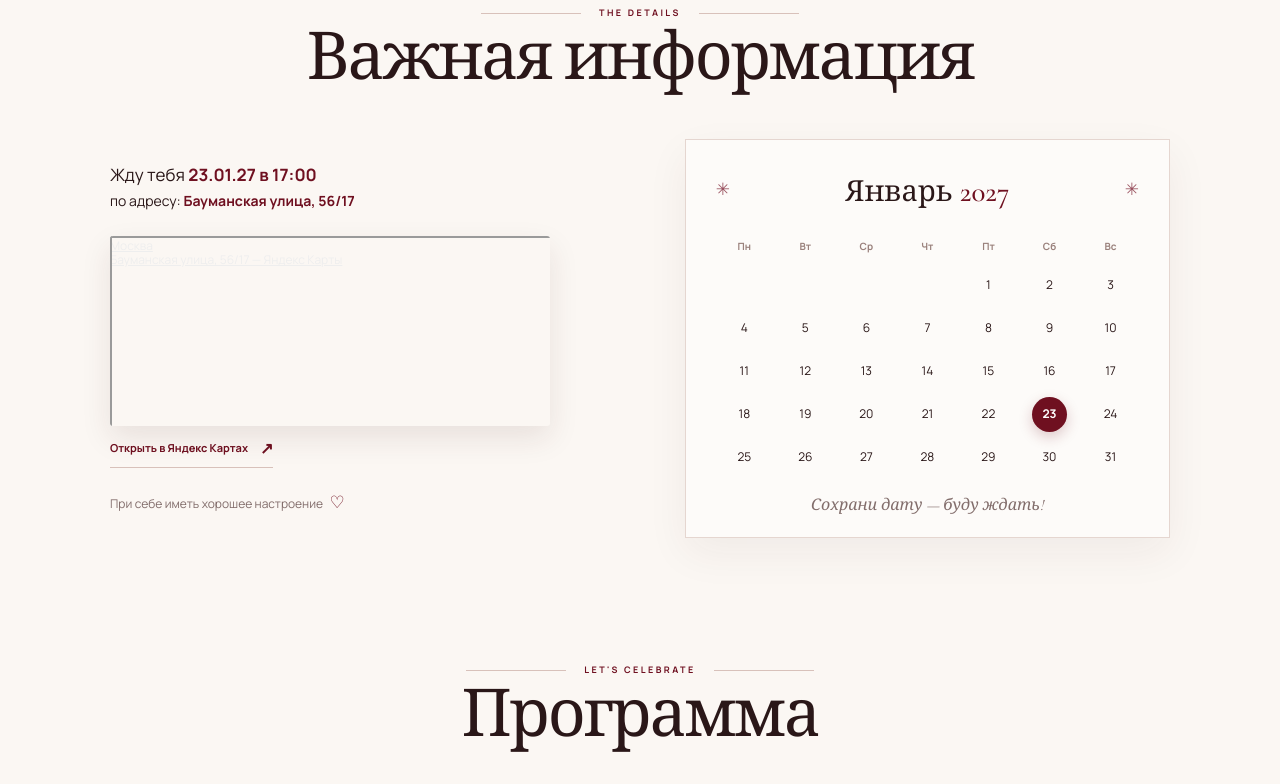
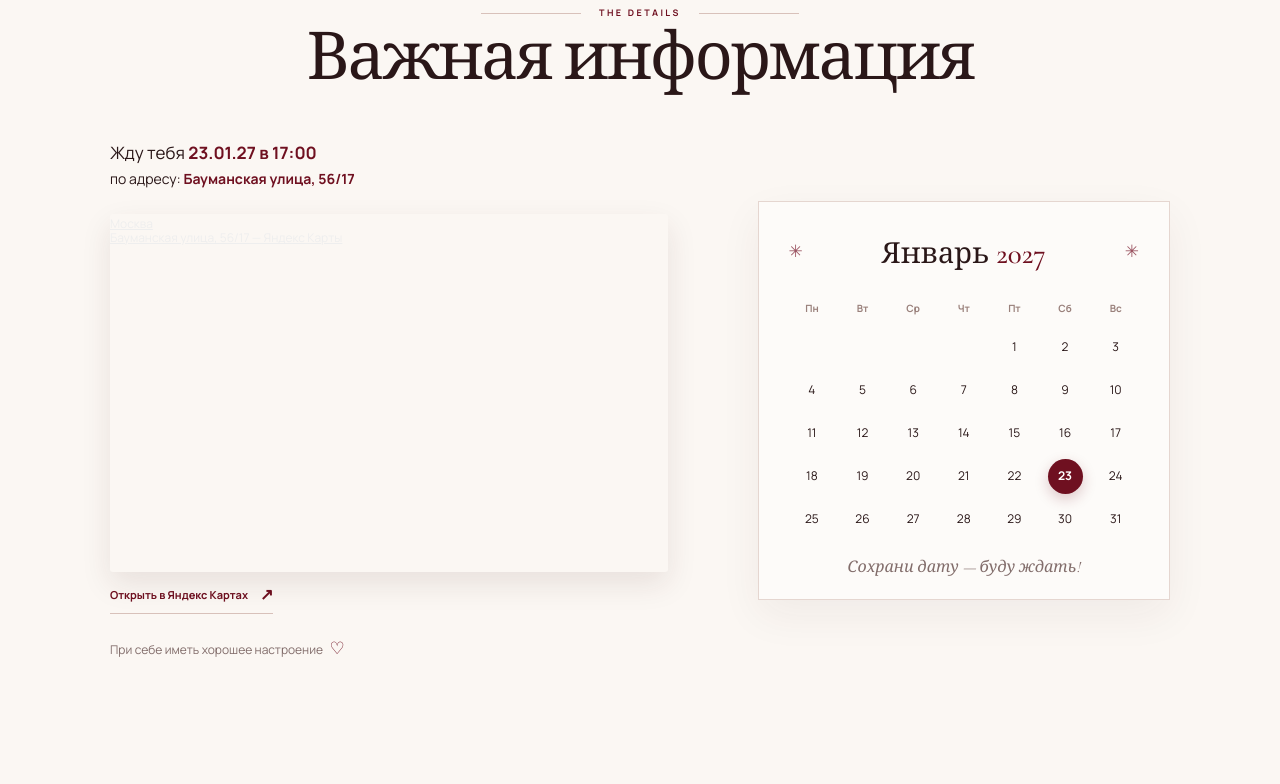
Before and after one commit to VladislavSfrv/birthday, a plain HTML site: page index.html in a window 1280 px wide. Shown: the part 840-1624 px from the top of the page. Drawn offline with nearby package versions, Linux system fonts and the light colour scheme.

Commit message:
обновил стили

```diff
--- a/index.html
+++ b/index.html
@@ -23,13 +23,8 @@
     </video>
     <div class="hero__shade"></div>
     <div class="hero__content">
-      <p class="eyebrow hero__eyebrow">YOU ARE INVITED TO</p>
       <h1>Happy<br />Birthday <span class="heart">♡</span></h1>
       <p class="hero__subtitle">Приглашаю тебя отметить<br />мой день рождения</p>
-      <div class="hero__actions">
-        <button class="button button--wine" data-rsvp="yes">Обязательно приду</button>
-        <button class="button button--outline-light" data-rsvp="no">Не смогу</button>
-      </div>
       <p class="rsvp-note" id="rsvp-note" aria-live="polite"></p>
     </div>
     <a class="scroll-cue" href="#details" aria-label="Перейти к информации"><span></span></a>
@@ -48,14 +43,15 @@
           <p class="lead">Жду тебя <strong>23.01.27 в 17:00</strong></p>
           <p>по адресу: <strong>Бауманская улица, 56/17</strong></p>
           <div class="map-card">
-            <div style="position:relative;overflow:hidden;"><a
+            <div class="map-card__frame"><a
                 href="https://yandex.ru/maps/213/moscow/?utm_medium=mapframe&utm_source=maps"
                 style="color:#eee;font-size:12px;position:absolute;top:0px;">Москва</a><a
                 href="https://yandex.ru/maps/213/moscow/house/baumanskaya_ulitsa_56_17/Z04YcABpSEcCQFtvfXt3eXtmYQ==/?ll=37.679125%2C55.768755&utm_medium=mapframe&utm_source=maps&z=16.81"
                 style="color:#eee;font-size:12px;position:absolute;top:14px;">Бауманская улица, 56/17 —
                 Яндекс Карты</a><iframe
                 src="https://yandex.ru/map-widget/v1/?ll=37.679125%2C55.768755&mode=search&ol=geo&ouri=ymapsbm1%3A%2F%2Fgeo%3Fdata%3DCgg1NjcyODM4OBJC0KDQvtGB0YHQuNGPLCDQnNC-0YHQutCy0LAsINCR0LDRg9C80LDQvdGB0LrQsNGPINGD0LvQuNGG0LAsIDU2LzE3IgoNbLcWQhU1E19C&z=16.81"
-                width="560" height="230" frameborder="1" allowfullscreen="true" style="position:relative;"></iframe>
+                title="Карта: Бауманская улица, 56/17"
+                frameborder="0" allowfullscreen="true"></iframe>
             </div>
           </div>
           <a class="text-link"
@@ -232,7 +228,6 @@
         </div>
 
         <div class="form-bottom">
-          <p>Спасибо, что помогаешь мне подготовиться <span>♡</span></p>
           <button class="button button--wine button--submit" type="submit">Отправить ответы <span>↗</span></button>
           <p class="form-status" id="form-status" aria-live="polite"></p>
         </div>
--- a/script.js
+++ b/script.js
@@ -269,7 +269,7 @@ form.addEventListener("submit", async (event) => {
         console.error("Ошибка отправки:", error);
 
         formStatus.textContent =
-            "Не удалось отправить анкету. Попробуй ещё раз.";
+            "Спасибо! Твоя анкета успешно отправлена 🤎";
 
     } finally {
 
--- a/styles.css
+++ b/styles.css
@@ -252,13 +252,14 @@ h2 {
 
 .details-grid {
   display: grid;
-  grid-template-columns: 1fr 1fr;
+  grid-template-columns: minmax(0, 1.15fr) minmax(320px, .85fr);
   gap: clamp(30px, 7vw, 90px);
   align-items: center;
 }
 
 .details-copy {
-  max-width: 440px;
+  max-width: 620px;
+  min-width: 0;
 }
 
 .details-copy p {
@@ -276,11 +277,24 @@ h2 {
 
 .map-card {
   position: relative;
-  height: 190px;
+  height: clamp(260px, 28vw, 360px);
+  width: 100%;
   overflow: hidden;
   margin-top: 24px;
   border-radius: 3px;
   box-shadow: 0 12px 30px rgba(67, 28, 29, .1);
+}
+
+.map-card__frame,
+.map-card iframe {
+  position: absolute;
+  inset: 0;
+  width: 100%;
+  height: 100%;
+}
+
+.map-card iframe {
+  border: 0;
 }
 
 .map-card img {
```
